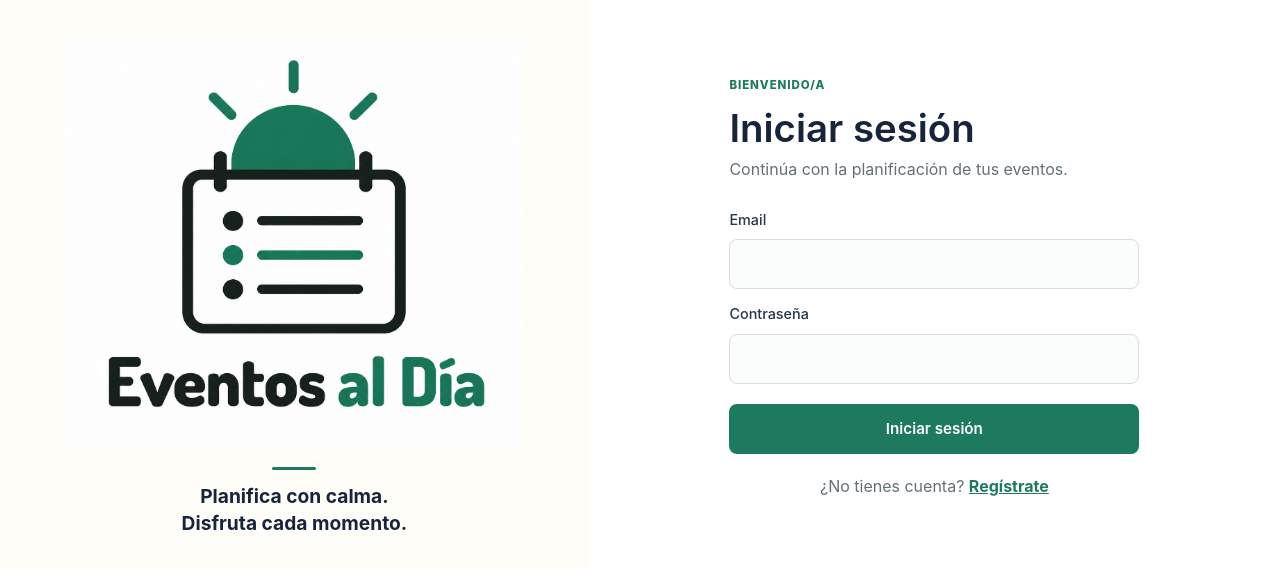
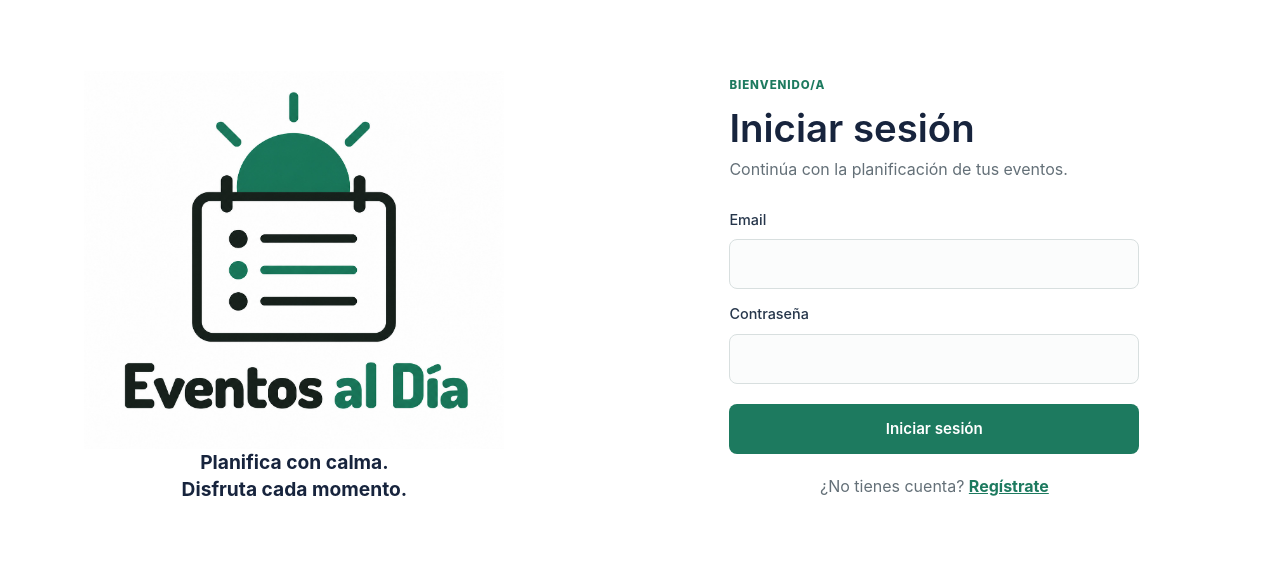
Before and after one commit to Miniproyecto1-INTEGRADOR/planeador_de_eventos_FRONTED, a React (Vite) app: page /login in a window 1280 px wide. Shown: the part 113-682 px from the top of the page. Built offline with nearby package versions, Linux system fonts and the light colour scheme; no server answers.

Commit message:
Use new JPG logo and refine login branding

```diff
--- a/src/App.jsx
+++ b/src/App.jsx
@@ -22,7 +22,7 @@ function AppRoutes({ isAuthenticated, loginNotice, onLogin, onLogout }) {
       {location.pathname !== '/login' && location.pathname !== '/hoy' && (
         <header className="brand-bar">
           <Link className="brand-lockup" to={isAuthenticated ? '/hoy' : '/login'} aria-label="Eventos al Día, inicio">
-            <img src="/Logo.png" alt="Eventos al Día" />
+            <img src="/Logo.jpg" alt="Eventos al Día" />
           </Link>
         </header>
       )}
--- a/src/index.css
+++ b/src/index.css
@@ -419,7 +419,7 @@
   min-height: 100%;
   place-items: center;
   padding: 3.5rem;
-  background: #fffdf8;
+  background: #fff;
 }
 
 .login-brand-content {
@@ -432,17 +432,9 @@
 
 .login-brand-logo {
   display: block;
-  width: min(100%, 460px);
+  width: min(100%, 420px);
   height: auto;
   object-fit: contain;
-}
-
-.login-brand-rule {
-  width: 44px;
-  height: 3px;
-  margin: 1rem 0 .85rem;
-  border-radius: 2px;
-  background: #1d7a5f;
 }
 
 .login-brand-content p {
@@ -563,10 +555,6 @@
 
   .login-brand-logo {
     width: min(52vw, 220px);
-  }
-
-  .login-brand-rule {
-    margin: .7rem 0 .55rem;
   }
 
   .login-brand-content p {
--- a/src/pages/HoyPage.jsx
+++ b/src/pages/HoyPage.jsx
@@ -72,7 +72,7 @@ export default function HoyPage({ onLogout }) {
   return (
     <main className="today-app">
       <aside className="today-sidebar">
-        <Link className="today-logo" to="/hoy" aria-label="Eventos al Día, inicio"><img src="/Logo.png" alt="Eventos al Día" /></Link>
+        <Link className="today-logo" to="/hoy" aria-label="Eventos al Día, inicio"><img src="/Logo.jpg" alt="Eventos al Día" /></Link>
         <nav aria-label="Navegación principal">
           <p>Tu espacio</p>
           <Link className="active" to="/hoy"><span>01</span>Hoy</Link>
--- a/src/pages/LoginPage.jsx
+++ b/src/pages/LoginPage.jsx
@@ -46,8 +46,7 @@ export default function LoginPage({ onLogin, sessionNotice = '' }) {
     <main className="login-layout">
       <section className="login-brand-panel" aria-label="Eventos al Día">
         <div className="login-brand-content">
-          <img className="login-brand-logo" src="/Logo.png" alt="Eventos al Día" />
-          <div className="login-brand-rule" aria-hidden="true" />
+          <img className="login-brand-logo" src="/Logo.jpg" alt="Eventos al Día" />
           <p>Planifica con calma.<br />Disfruta cada momento.</p>
         </div>
       </section>
```
Also changed, not shown: public/Logo.jpg (added), public/Logo.png (deleted).
